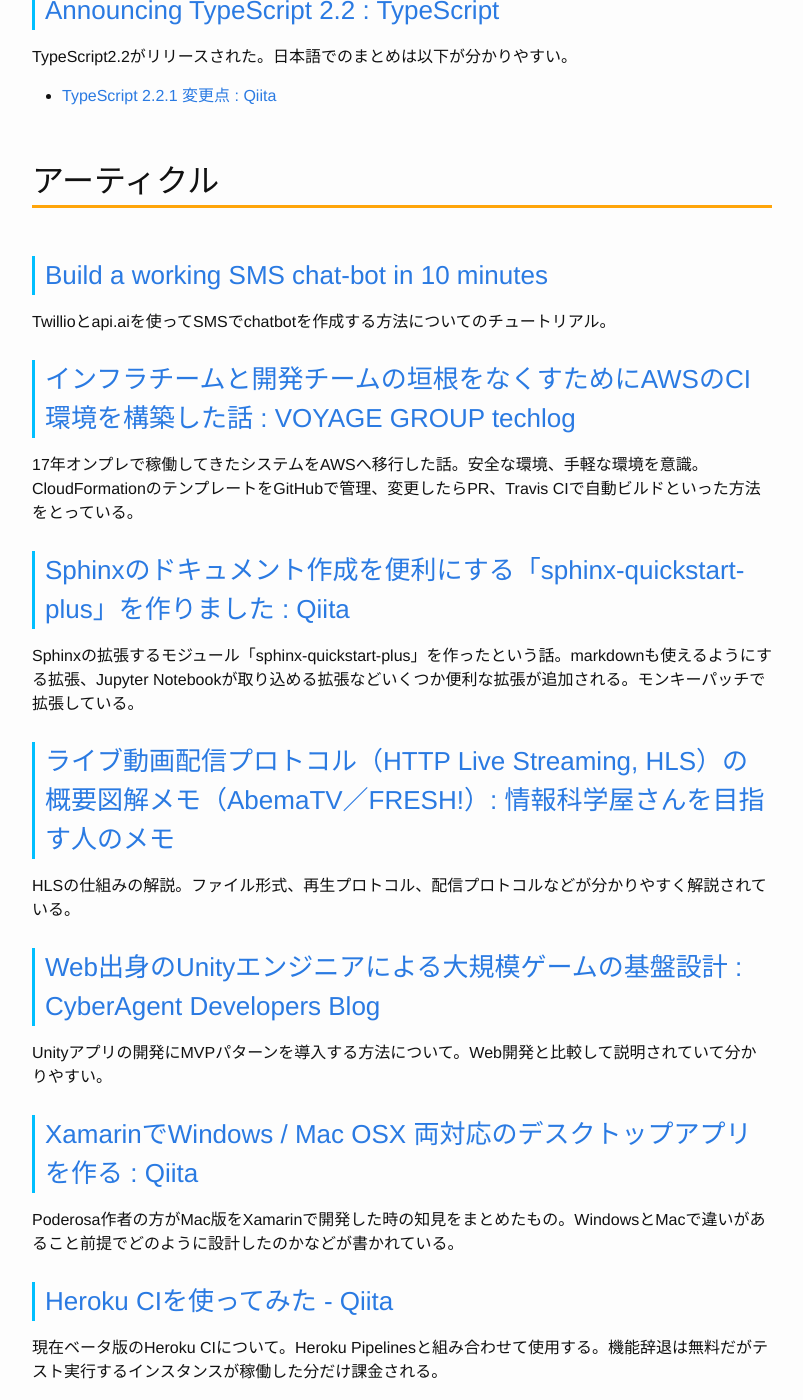
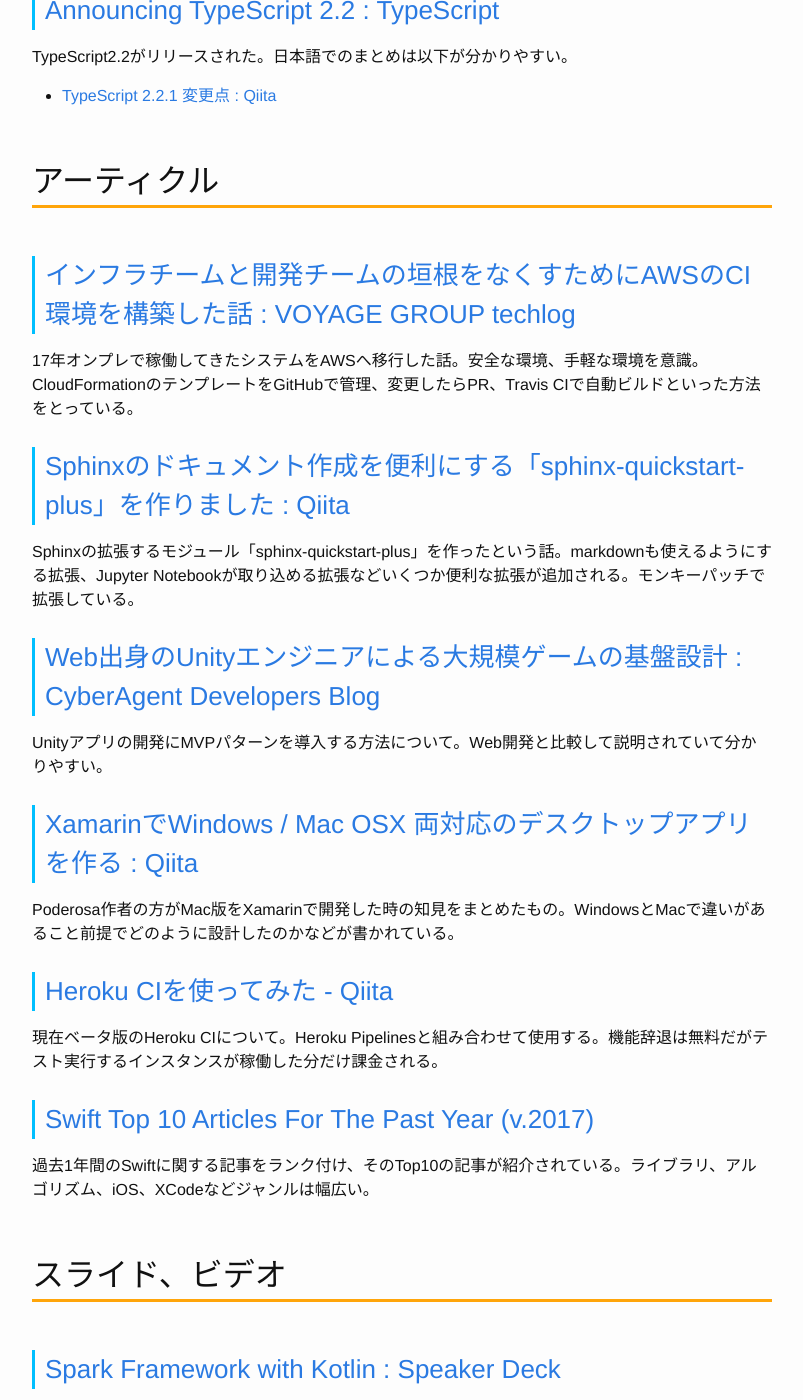
Before and after one commit to Gather-Tech/Gather-Tech.github.io, a Jekyll site: the page built from _posts/2017/2017-02-27-Gather35.md, in a window 1280 px wide and 1400 px high, scrolled down 1688 px. Shown: the whole window, without its empty margins (238-1041 px from the left). Built offline with Jekyll 4.4.1, drawn with Linux system fonts in a browser that asks for light colours; some of the changed text lies outside the part shown.

Commit message:
reduce articles

```diff
--- a/_posts/2017/2017-02-27-Gather35.md
+++ b/_posts/2017/2017-02-27-Gather35.md
@@ -43,10 +43,6 @@
 
 ## アーティクル
 
-### [Build a working SMS chat-bot in 10 minutes](https://chatbotslife.com/build-a-working-sms-chat-bot-in-10-minutes-b8278d80cc7a#.hrse6j7h7)
-
-Twillioとapi.aiを使ってSMSでchatbotを作成する方法についてのチュートリアル。
-
 ### [インフラチームと開発チームの垣根をなくすためにAWSのCI環境を構築した話 : VOYAGE GROUP techlog](http://techlog.voyagegroup.com/entry/2017/02/20/140412)
 
 17年オンプレで稼働してきたシステムをAWSへ移行した話。安全な環境、手軽な環境を意識。CloudFormationのテンプレートをGitHubで管理、変更したらPR、Travis CIで自動ビルドといった方法をとっている。
@@ -54,10 +50,6 @@
 ### [Sphinxのドキュメント作成を便利にする「sphinx-quickstart-plus」を作りました : Qiita](http://qiita.com/pashango2/items/512e567b328058d4107a)
 
 Sphinxの拡張するモジュール「sphinx-quickstart-plus」を作ったという話。markdownも使えるようにする拡張、Jupyter Notebookが取り込める拡張などいくつか便利な拡張が追加される。モンキーパッチで拡張している。
-
-### [ライブ動画配信プロトコル（HTTP Live Streaming, HLS）の概要図解メモ（AbemaTV／FRESH!）: 情報科学屋さんを目指す人のメモ](http://did2memo.net/2017/02/20/http-live-streaming/)
-
-HLSの仕組みの解説。ファイル形式、再生プロトコル、配信プロトコルなどが分かりやすく解説されている。
 
 ### [Web出身のUnityエンジニアによる大規模ゲームの基盤設計 : CyberAgent Developers Blog](https://developers.cyberagent.co.jp/blog/archives/4262/)
 
@@ -98,10 +90,6 @@
 ### [tebelorg/TA.Gui: GitHub](https://github.com/tebelorg/TA.Gui)
 
 Webアプリの操作自動化ツール。裏ではCasperJS、PhantomJSを使っている。`click login`などの自然言語っぽい感じでスクリプトを書く。キャプチャで操作を記録できるChrome Extensionも用意されている。
-
-### [alexgreene/WikiQuiz: Generates a quiz for a Wikipedia page using parts of speech and text chunking.](https://github.com/alexgreene/WikiQuiz)
-
-Pythonの自然言語処理ライブラリNLTKを使ってWikipediaのページからクイズを作成するサンプルアプリ。
 
 ### [koogawa/iSensorSwift: Sense a lot of things. (Swift ver)](https://github.com/koogawa/iSensorSwift)
 
```
